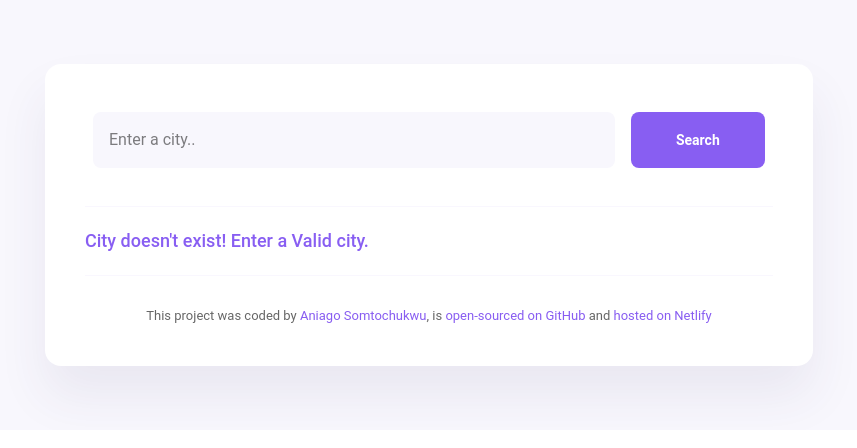
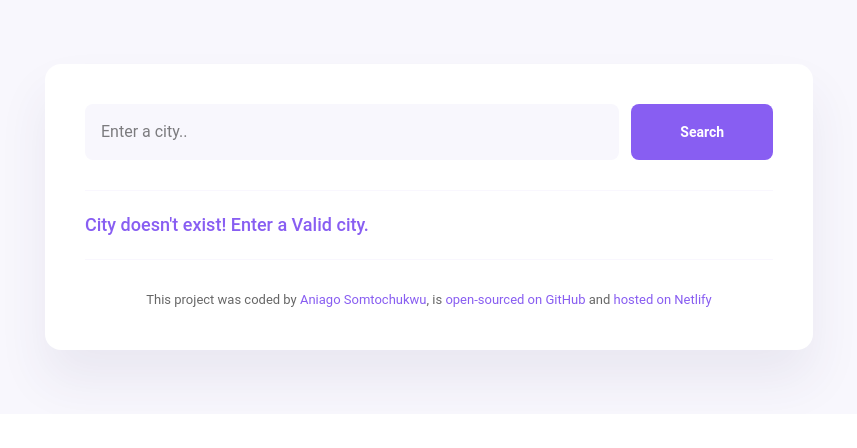
Before and after one commit to Anneytah/weather-forecast, a React (Vite) app: page / in a window 1280 px wide. Shown: the top 448 px of the page, without its empty margins (211-1068 px from the left). Built offline with nearby package versions, Linux system fonts and the light colour scheme; no server answers.

Commit message:
Search button repair

```diff
--- a/src/Weather.jsx
+++ b/src/Weather.jsx
@@ -87,20 +87,20 @@ const Weather = (props) => {
         <header>
           <form
             onSubmit={showTemperature}
-            className="max-w-screen sm:max-w-full flex"
+            className="max-w-screen sm:max-w-full flex gap-3"
           >
             <input
               type="search"
               placeholder="Enter a city.."
               required
-              className="p-4 my-2 mx-2 border-gray-300 rounded-lg  lg:w-full bg-[#f8f7fd]"
+              className="p-4 border-gray-300 rounded-lg w-full bg-[#f8f7fd]"
               onChange={updateCity}
             />
             <input
               type="submit"
               value="Search"
               required
-              className="w-45  cursor-pointer sm:text-sm my-2 mx-2 bg-[#885ef2] text-white font-semibold rounded-lg hover:bg-[#aa94eb] transition-colors"
+              className="lg:w-45 cursor-pointer sm:text-sm p-2 bg-[#885ef2] text-white font-semibold rounded-lg hover:bg-[#aa94eb] transition-colors"
             />
           </form>
         </header>
```
